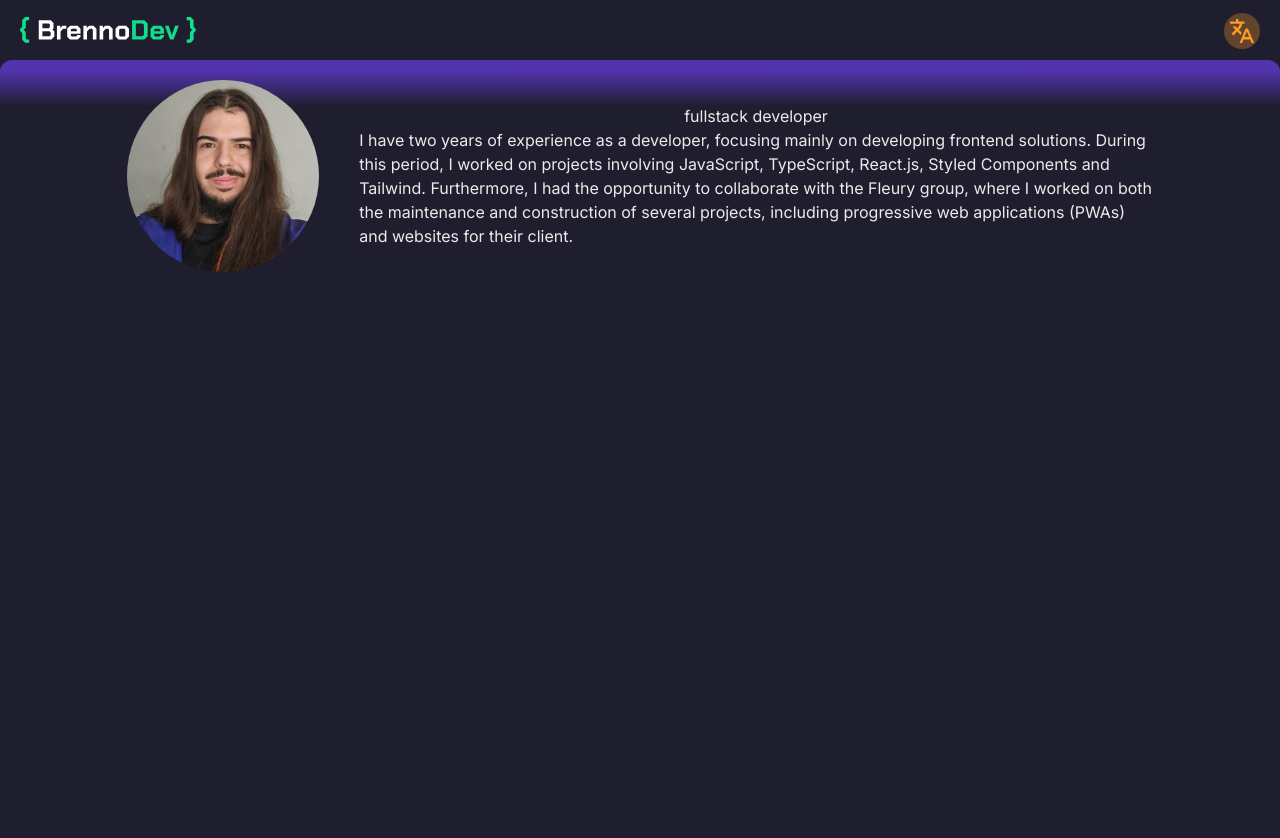
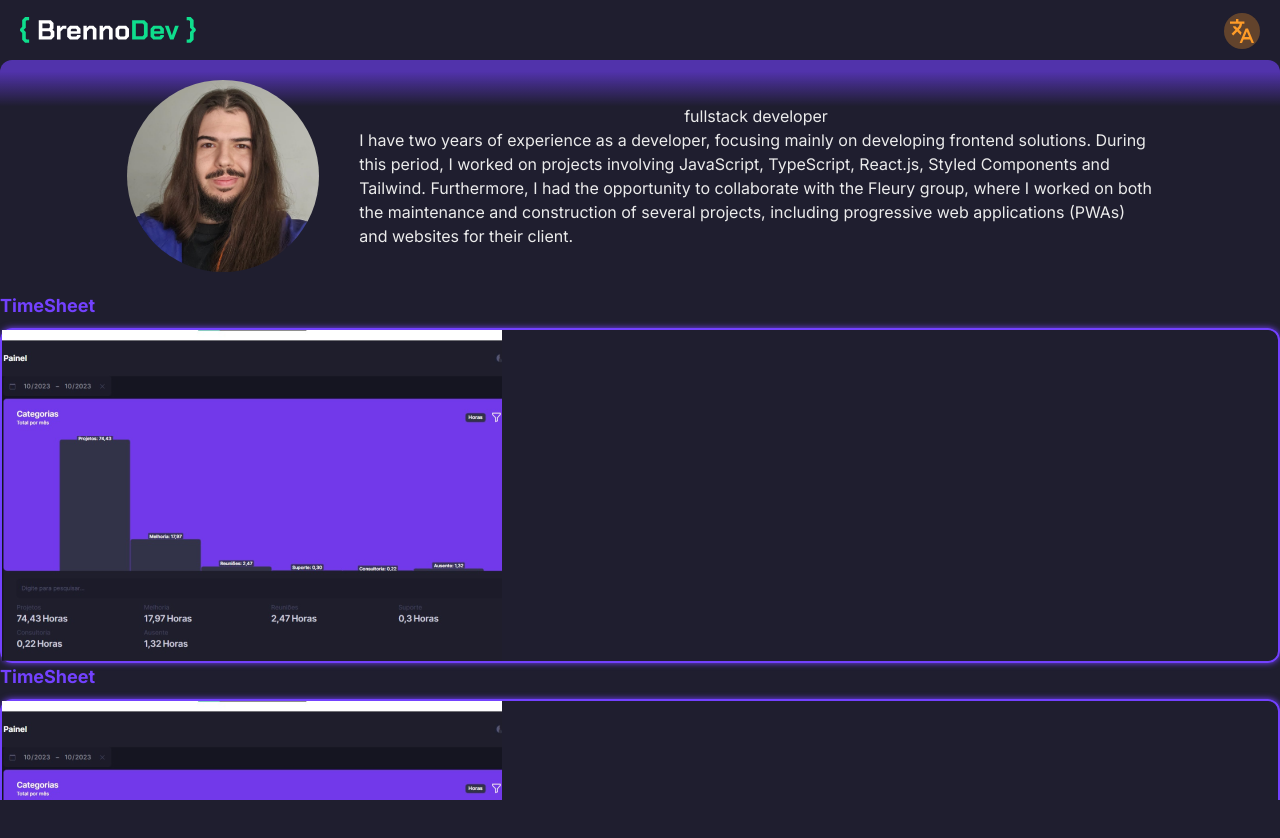
Before and after one commit to brennoAmaral/brennoDev, a Next.js app: page /en in a window 1280 px wide. Shown: the top 838 px of the page. After the commit the page ends 800 px from the top, so only its background shows below. Built offline with nearby package versions, Linux system fonts and the light colour scheme.

Commit message:
fix: scroll page

```diff
--- a/src/app/[locale]/page.tsx
+++ b/src/app/[locale]/page.tsx
@@ -4,7 +4,7 @@ import PageHome from "@/presentation/pages/page-home";
 
 export default function Home() {
   return (
-    <div className="overflow-y-auto">
+    <div className="overflow-auto">
       <PageHome/>
     </div>
   );
--- /dev/null
+++ b/src/domain/types/components/card-xp/type-style-card-xp.tsx
@@ -0,0 +1,12 @@
+import { IClass } from "../../type-style";
+
+export interface IStyleCardXp{
+  title: IClass<HTMLElement>
+  wrapper: IClass<HTMLElement>
+  card: IClass<HTMLElement>
+  cardOverlay: {
+    wrapper: IClass<HTMLElement>
+    svgsAlign: IClass<HTMLElement>
+    description: IClass<HTMLElement>
+  }
+}
--- a/src/presentation/components/base-layout/style-base-layout.ts
+++ b/src/presentation/components/base-layout/style-base-layout.ts
@@ -5,7 +5,6 @@ const styleBaseLayout: IStyleBaseLayout = {
     rounded-t-xl
     mt-[60px]
     w-[100vw]
-    h-[100vh]
     overflow-y-auto
   `
 }
--- /dev/null
+++ b/src/presentation/components/card-xp/card-xp.tsx
@@ -0,0 +1,18 @@
+import timesheet from "@/presentation/assets/timesheet.png"
+import Image from "next/image"
+import styleCardXp from "./style-card-xp"
+
+export default function CardXp() {
+  const {card, cardOverlay, title, wrapper} = styleCardXp
+
+  return (
+    <div className={wrapper}>
+      <h3 className={title}>
+        TimeSheet
+      </h3>
+      <div className={card}>
+        <Image src={timesheet} alt=""/>
+      </div>
+    </div>
+  )
+}
--- /dev/null
+++ b/src/presentation/components/card-xp/style-card-xp.ts
@@ -0,0 +1,26 @@
+import { IStyleCardXp } from "@/domain/types/components/card-xp/type-style-card-xp";
+
+const styleCardXp: IStyleCardXp = {
+  title: 'text-primary font-bold text-lg',
+  wrapper: `
+    flex
+    flex-col
+    gap-2
+    align-center
+    justify-center
+  `,
+  card:`
+    border-2
+    border-primary
+    shadow-[0_0px_6px_-0px_rgba(0,0,0,0.6)]
+    shadow-primary
+    rounded-xl
+  `,
+  cardOverlay:{
+    description: '',
+    svgsAlign: '',
+    wrapper: '',
+  }
+}
+
+export default styleCardXp
--- a/src/presentation/pages/page-home.tsx
+++ b/src/presentation/pages/page-home.tsx
@@ -1,5 +1,6 @@
 import { useTranslations } from "next-intl";
 import styleBaseLayout from "../components/base-layout/style-base-layout";
+import CardXp from "../components/card-xp/card-xp";
 import Avatar from "./avatar";
 import stylePageHome from "./style-page-home";
 
@@ -8,11 +9,17 @@ export default function PageHome() {
   return (
     <div className={`${stylePageHome.wrapper} ${styleBaseLayout.div}`}>
       <Avatar />
+        <CardXp/>
+        <CardXp/>
+        <CardXp/>
+        <CardXp/>
       <div className="flex gap-1 justify-center">
 
         {/* <PillLink Svg={SvgEye} href="teste" text={t('view')} type="leaked" />
         <PillLink Svg={SvgEye} href="teste" text={t('view')} type="fill" /> */}
+
       </div>
+
     </div>
   )
 }
--- a/src/presentation/pages/style-page-home.ts
+++ b/src/presentation/pages/style-page-home.ts
@@ -3,7 +3,7 @@ import { IStylePageHome } from "@/domain/types/pages/home/type-page-home"
 const stylePageHome: IStylePageHome = {
   wrapper: `
     bg-transparent
-    h-[200vh]
+    h-[calc(100vh-60px)]
   `,
   avatar:{
     header:`
```
Also changed, not shown: src/presentation/assets/timesheet.png (added).
